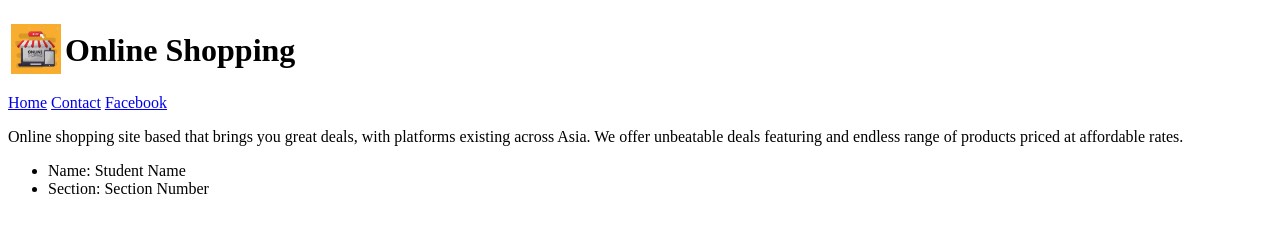
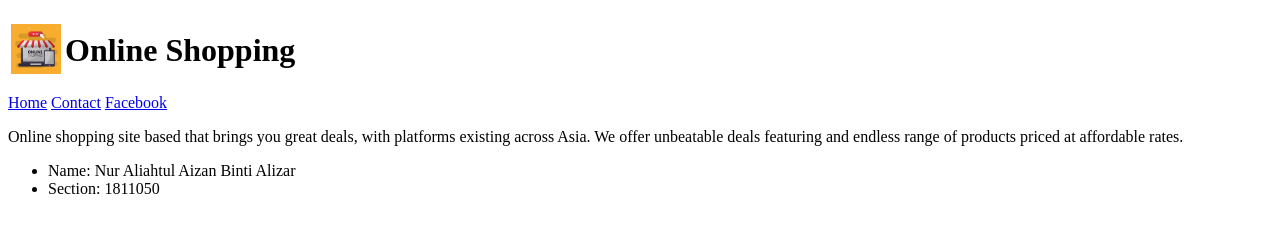
Before and after one commit to aleeyaalizar/WebTechnologies-1811050, a plain HTML site: page index.html in a window 1280 px wide. Drawn offline with Linux system fonts and the light colour scheme.

Commit message:
Update index.html

```diff
--- a/index.html
+++ b/index.html
@@ -26,8 +26,8 @@
     </p>
 
     <ul>
-      <li>Name: Student Name</li>
-      <li>Section: Section Number</li>
+      <li>Name: Nur Aliahtul Aizan Binti Alizar</li>
+      <li>Section: 1811050</li>
 
     </ul>
 
```
